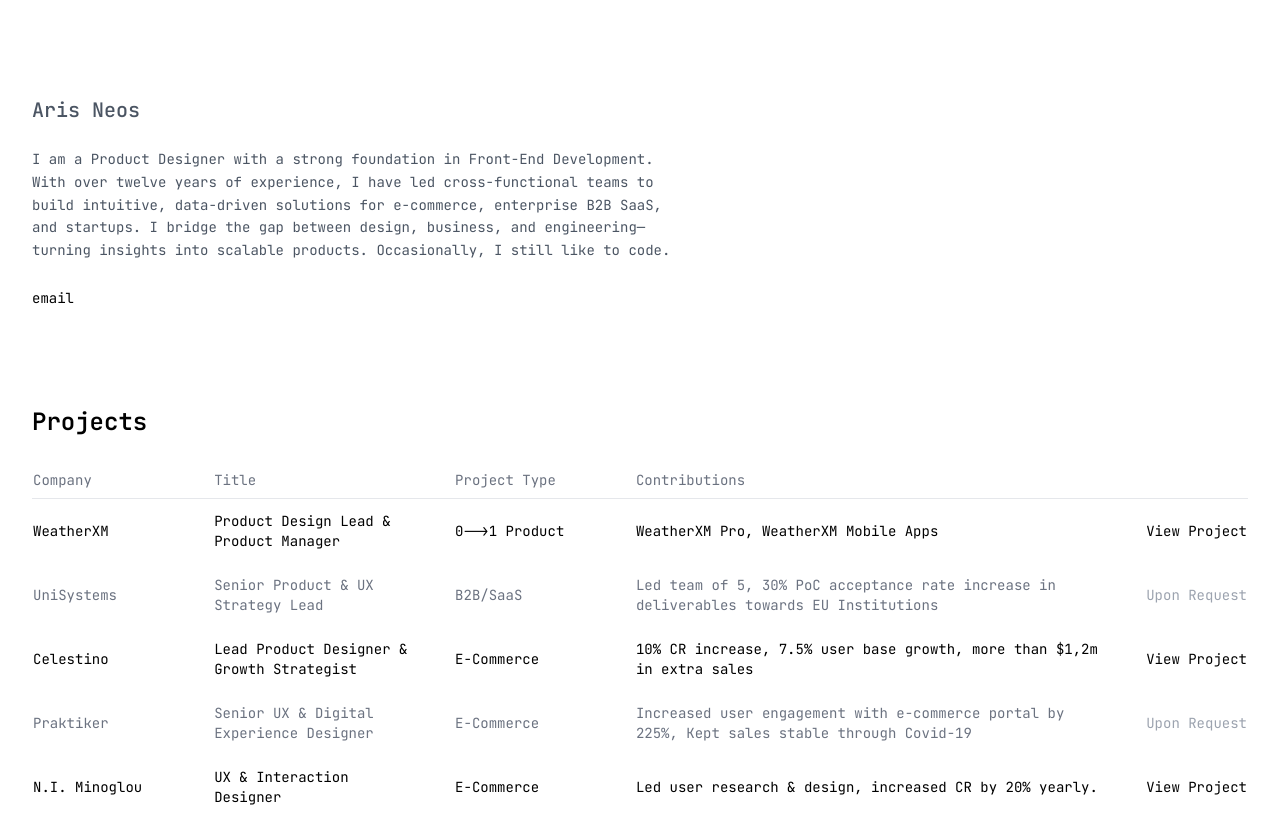
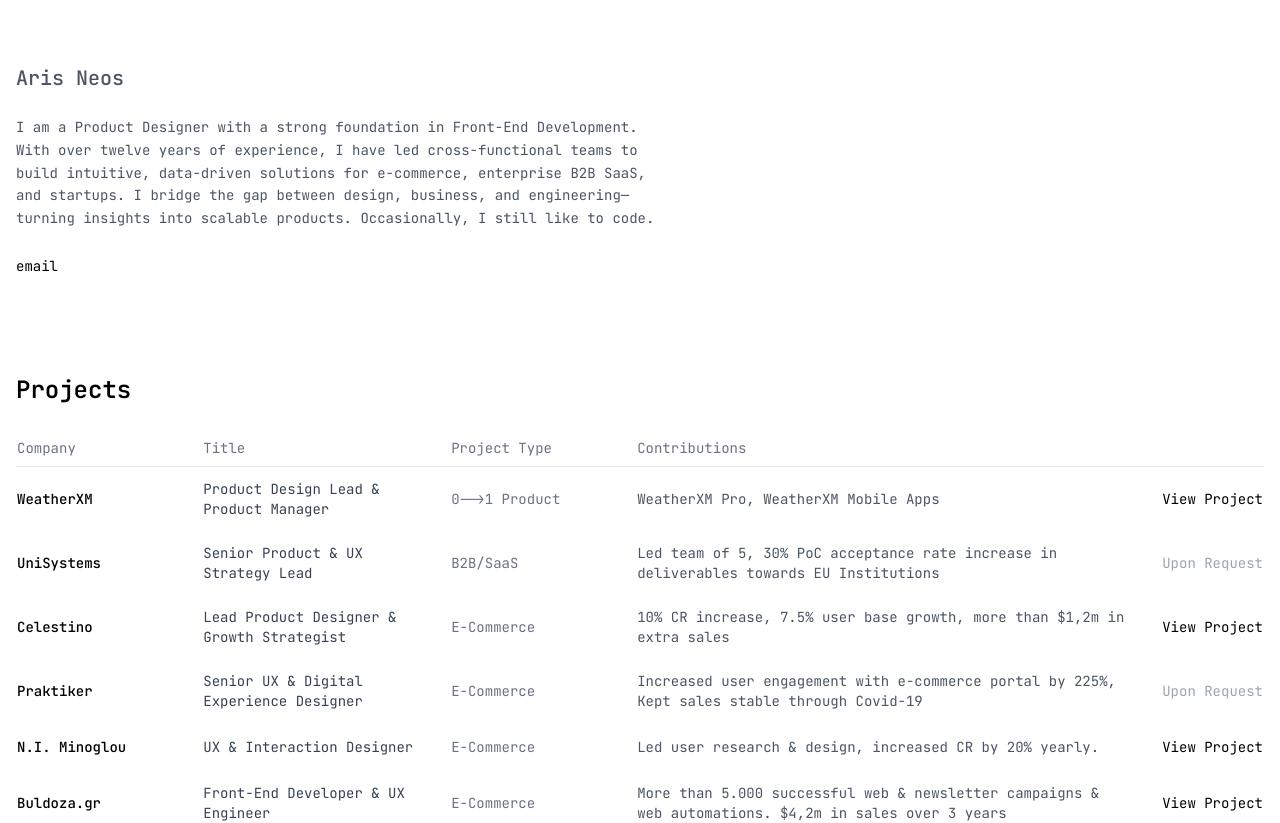
Before and after one commit to arisneos/portfolio, a Next.js app: page / in a window 1280 px wide. Shown: the top 823 px of the page. Built offline with nearby package versions, Linux system fonts and the light colour scheme.

Commit message:
Fix 2
Cleaned up ui discrepancies

```diff
--- a/app/components/ProjectTable.tsx
+++ b/app/components/ProjectTable.tsx
@@ -42,17 +42,17 @@
                   cursor-pointer
                 `}
               >
-                <td className="py-3 pr-8 text-sm">{project.company}</td>
-                <td className="py-3 pr-8 text-sm">{project.title}</td>
-                <td className="py-3 pr-8 text-sm">{project.type}</td>
-                <td className="py-3 text-sm">{project.contributions}</td>
+                <td className="py-3 pr-8 text-sm text-black font-medium">{project.company}</td>
+                <td className="py-3 pr-8 text-sm text-gray-700">{project.title}</td>
+                <td className="py-3 pr-8 text-sm text-gray-500">{project.type}</td>
+                <td className="py-3 text-sm text-gray-600">{project.contributions}</td>
                 <td className="py-3 pl-8 text-right whitespace-nowrap">
                   {project.isPrivate ? (
                     <span className="text-sm text-gray-400 hover:text-gray-600 transition-colors ml-auto inline-block">
                       Upon Request
                     </span>
                   ) : (
-                    <span className="text-sm group-hover:underline underline-offset-4 ml-auto inline-block">
+                    <span className="text-sm text-black group-hover:underline underline-offset-4 ml-auto inline-block">
                       View Project
                     </span>
                   )}
--- a/app/layout.tsx
+++ b/app/layout.tsx
@@ -17,9 +17,7 @@
   return (
     <html lang="en">
       <body className={mono.className}>
-        <main className="container mx-auto px-4 py-8">
-          {children}
-        </main>
+        {children}
       </body>
     </html>
   )
--- a/package.json
+++ b/package.json
@@ -1,7 +1,7 @@
 {
   "scripts": {
     "dev": "next dev",
-    "build": "NODE_NO_WARNINGS=1 next build --no-lint",
+    "build": "cross-env NODE_NO_WARNINGS=1 next build --no-lint",
     "start": "next start",
     "lint": "next lint"
   },
@@ -16,6 +16,7 @@
     "@types/react": "^18.2.0",
     "@types/react-dom": "^18.2.0",
     "autoprefixer": "^10.4.0",
+    "cross-env": "^10.1.0",
     "postcss": "^8.4.0",
     "tailwindcss": "^3.3.0",
     "typescript": "^5.3.3"
```
Also changed, not shown: 2 other files (tests, documents, lock files or other folders).
